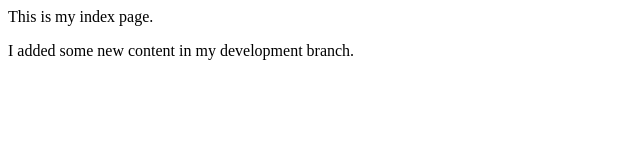
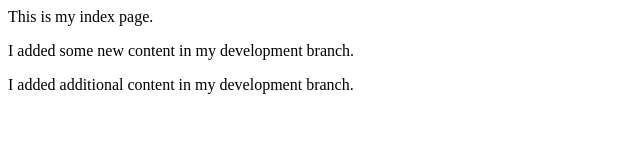
Before and after one commit to madosy/test-git, a plain HTML site: page index.html in a window 1280 px wide. Shown: the whole page, without its empty margins (0-640 px from the left). Drawn offline with Linux system fonts and the light colour scheme.

Commit message:
More development branch content

```diff
--- a/index.html
+++ b/index.html
@@ -9,5 +9,6 @@
     This is my index page.
 
     <p>I added some new content in my development branch.</p>
+    <p>I added additional content in my development branch.</p>
   </body>
 </html>
```
